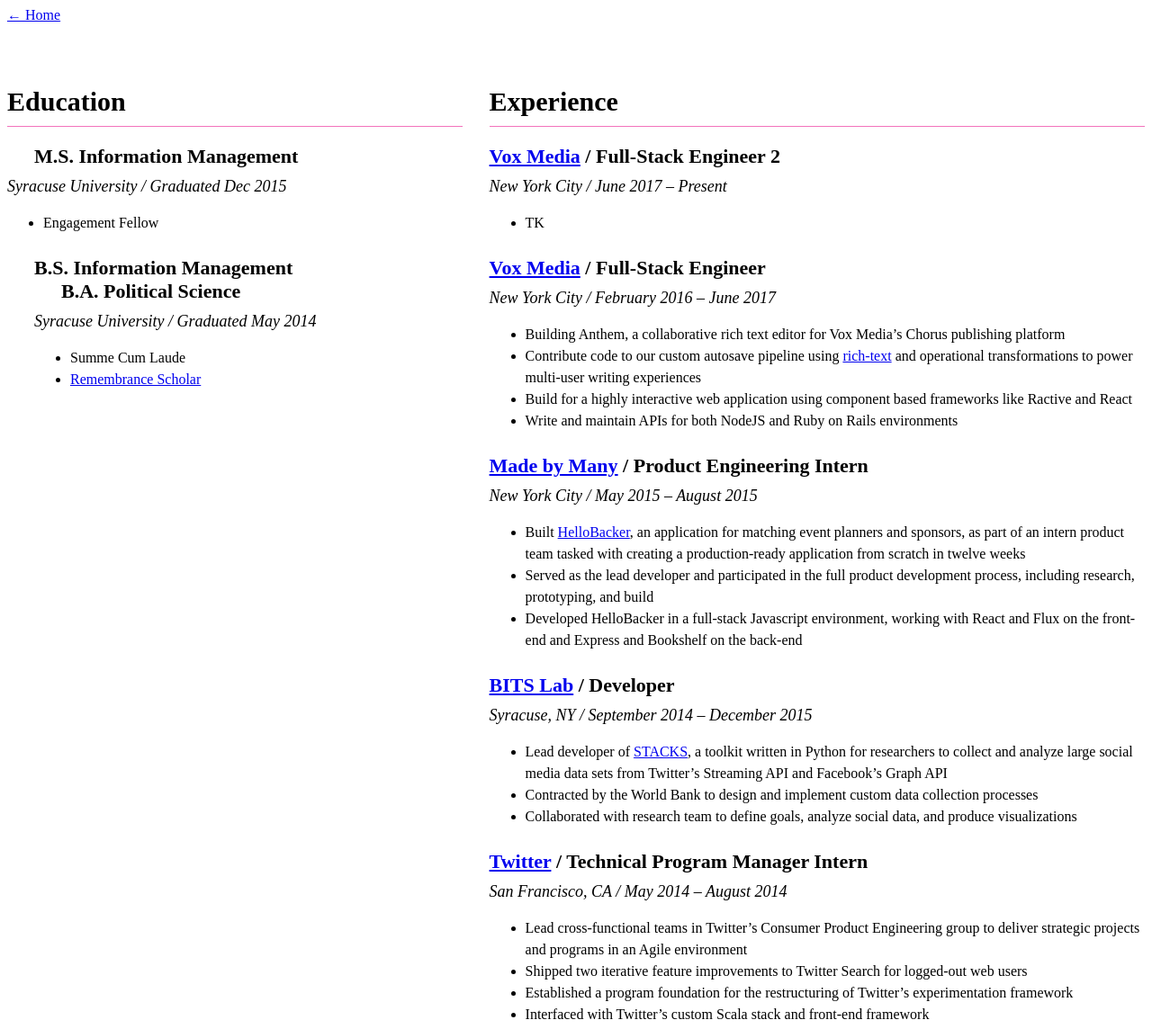
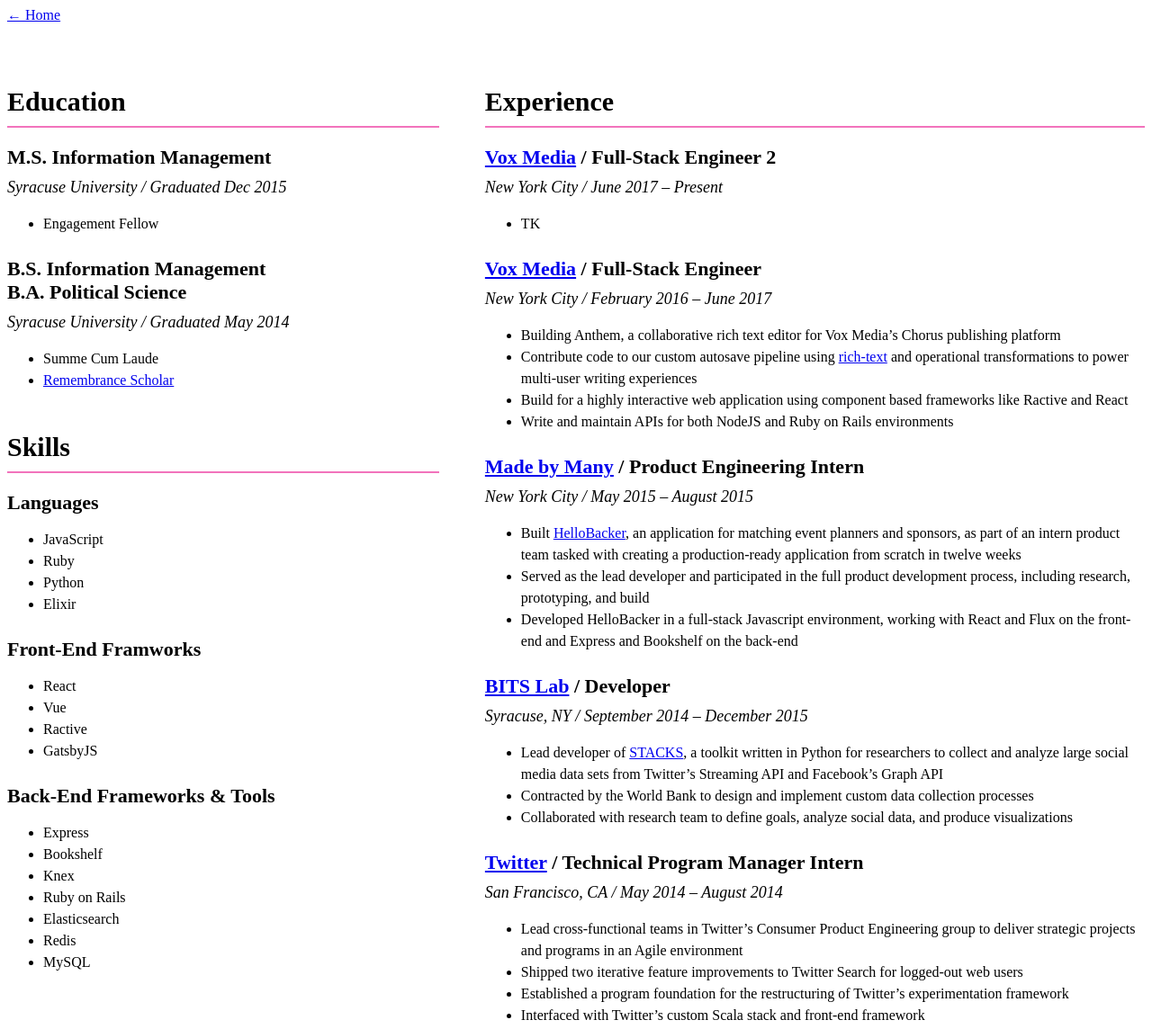
Before and after one commit to bceskavich/ceskavich.com, a Gatsby site: page /resume in a window 1280 px wide. Shown: the top 1144 px of the page at 90% size. Built offline with nearby package versions, Linux system fonts and the light colour scheme; Gatsby itself is replaced by a stand-in of ours.

Commit message:
Various content updates
- Add "Skills" section to resume and add more specifics to grid organization
- Add initial projects page
- Link to projects and resume pages from home page via new description block

```diff
--- a/data/resume.js
+++ b/data/resume.js
@@ -1,14 +1,12 @@
 module.exports = {
   education: [
     {
-      company: null,
       title: 'M.S. Information Management',
       location: 'Syracuse University',
       date: 'Graduated Dec 2015',
       bullets: ['Engagement Fellow']
     },
     {
-      company: null,
       title: 'B.S. Information Management\nB.A. Political Science',
       location: 'Syracuse University',
       date: 'Graduated May 2014',
@@ -18,16 +16,38 @@ module.exports = {
       ]
     }
   ],
+  skills: [
+    {
+      title: 'Languages',
+      bullets: ['JavaScript', 'Ruby', 'Python', 'Elixir']
+    },
+    {
+      title: 'Front-End Framworks',
+      bullets: ['React', 'Vue', 'Ractive', 'GatsbyJS']
+    },
+    {
+      title: 'Back-End Frameworks & Tools',
+      bullets: [
+        'Express',
+        'Bookshelf',
+        'Knex',
+        'Ruby on Rails',
+        'Elasticsearch',
+        'Redis',
+        'MySQL'
+      ]
+    }
+  ],
   experience: [
     {
-      company: '[Vox Media](http://product.voxmedia.com/)',
+      company: '[Vox Media](https://product.voxmedia.com/)',
       title: 'Full-Stack Engineer 2',
       location: 'New York City',
       date: 'June 2017 – Present',
       bullets: ['TK']
     },
     {
-      company: '[Vox Media](http://product.voxmedia.com/)',
+      company: '[Vox Media](https://product.voxmedia.com/)',
       title: 'Full-Stack Engineer',
       location: 'New York City',
       date: 'February 2016 – June 2017',
--- /dev/null
+++ b/src/components/HomeLink.js
@@ -0,0 +1,13 @@
+import React from 'react';
+import styled from 'styled-components';
+import Link from 'gatsby-link';
+
+const Wrapper = styled.div`
+  margin-bottom: 50px;
+`;
+
+export default () => (
+  <Wrapper>
+    <Link to="/">&larr; Home</Link>
+  </Wrapper>
+);
--- a/src/components/ResumeItem.js
+++ b/src/components/ResumeItem.js
@@ -31,16 +31,12 @@ export default class ResumeItem extends Component {
   };
 
   render() {
-    let { company, title, location, date, bullets } = this.props;
-
     return (
       <div>
         {this.renderTitle()}
-        <When>
-          {location} / {date}
-        </When>
+        {this.renderWhen()}
         <DetailsList>
-          {bullets.map((bullet, index) => (
+          {this.props.bullets.map((bullet, index) => (
             <li key={index}>
               <Markdown source={bullet} />
             </li>
@@ -51,14 +47,14 @@ export default class ResumeItem extends Component {
   }
 
   renderTitle() {
-    let { company, title } = this.props;
-    if (company) {
+    let { type, company, title } = this.props;
+    if (type === 'Experience') {
       return (
         <Title>
           <Markdown source={`${company} / ${title}`} />
         </Title>
       );
-    } else {
+    } else if (type === 'Education') {
       return (
         <Title>
           {title
@@ -67,5 +63,18 @@ export default class ResumeItem extends Component {
         </Title>
       );
     }
+    return <Title>{title}</Title>;
+  }
+
+  renderWhen() {
+    let { type, location, date } = this.props;
+    if (type === 'Skills') {
+      return null;
+    }
+    return (
+      <When>
+        {location} / {date}
+      </When>
+    );
   }
 }
--- a/src/components/ResumeSection.js
+++ b/src/components/ResumeSection.js
@@ -3,20 +3,19 @@ import styled from 'styled-components';
 import ResumeItem from './ResumeItem';
 import { accentColor } from '../constants/styles';
 
-const ResumeSectionContainer = styled.div``;
-
 const SectionTitle = styled.h1`
   font-size: 30px;
-  border-bottom: 1px solid ${accentColor};
+  border-bottom: 2px solid ${accentColor};
   padding-bottom: 10px;
 `;
 
 export default ({ sectionTitle, content }) => (
-  <div>
+  <div className={sectionTitle.toLowerCase()}>
     <SectionTitle>{sectionTitle}</SectionTitle>
     {content.map(({ company, title, location, date, bullets }, index) => (
       <ResumeItem
         key={index}
+        type={sectionTitle}
         company={company}
         title={title}
         location={location}
--- a/src/pages/index.js
+++ b/src/pages/index.js
@@ -1,5 +1,6 @@
 import React from 'react';
 import styled from 'styled-components';
+import Link from 'gatsby-link';
 import { accentColor } from '../constants/styles';
 
 const Title = styled.h1`
@@ -46,6 +47,11 @@ export default () => (
       <a href="https://evernote.com/">Evernote</a>.
     </AboutChunk>
     <AboutChunk>
+      You can head to my <Link to="/projects">projects page</Link> to see some
+      highlights of my work. Or, check out my <Link to="/resume">resume</Link>{' '}
+      for a more formal, detailed review of my experience.
+    </AboutChunk>
+    <AboutChunk>
       My email is{' '}
       <em>
         bceskavich <strong>[at]</strong> gmail <strong>[dot]</strong> com
--- a/src/pages/resume.js
+++ b/src/pages/resume.js
@@ -2,15 +2,31 @@ import React from 'react';
 import styled from 'styled-components';
 import Link from 'gatsby-link';
 import ResumeSection from '../components/ResumeSection';
+import HomeLink from '../components/HomeLink';
 
 const ResumeContentContainer = styled.div`
-  margin-top: 50px;
   margin-bottom: 25px;
-  @media screen and (min-width: 1100px) {
+  @media screen and (min-width: 710px) {
     display: grid;
-    grid-template-columns: 40% 60%;
-    div:last-child {
-      margin-left: 30px;
+  }
+  @media screen and (min-width: 710px) and (max-width: 850px) {
+    grid-template-columns: 48% 4% 48%;
+    .skills {
+      grid-column: 3;
+    }
+    .experience {
+      grid-column: 1 / span 3;
+    }
+  }
+  @media screen and (min-width: 851px) {
+    grid-template-columns: 38% 4% 58%;
+    grid-template-rows: 1fr 4fr;
+    .skills {
+      grid-row: 2;
+    }
+    .experience {
+      grid-row: 1 / span 2;
+      grid-column: 3;
     }
   }
 `;
@@ -18,13 +34,15 @@ const ResumeContentContainer = styled.div`
 export default ({ data }) => {
   return (
     <div>
-      <div>
-        <Link to="/">&larr; Home</Link>
-      </div>
+      <HomeLink />
       <ResumeContentContainer>
         <ResumeSection
           sectionTitle="Education"
           content={data.site.siteMetadata.resume.education}
+        />
+        <ResumeSection
+          sectionTitle="Skills"
+          content={data.site.siteMetadata.resume.skills}
         />
         <ResumeSection
           sectionTitle="Experience"
@@ -46,6 +64,10 @@ export const query = graphql`
             date
             bullets
           }
+          skills {
+            title
+            bullets
+          }
           experience {
             company
             title
```
Also changed, not shown: src/pages/projects.js (added, +54 -0 lines).
